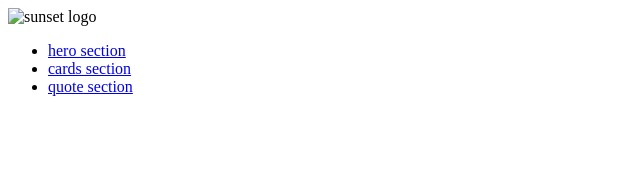
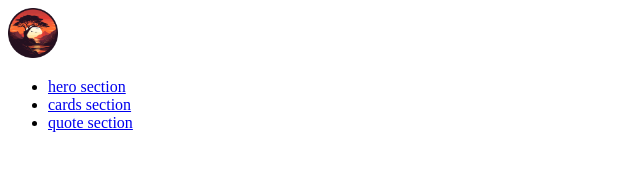
Before and after one commit to AleLoiac/landing-page, a plain HTML site: page index.html in a window 1280 px wide. Shown: the whole page, without its empty margins (0-640 px from the left). Drawn offline with Linux system fonts and the light colour scheme.

Commit message:
Rename logo

```diff
--- a/index.html
+++ b/index.html
@@ -8,7 +8,7 @@
 </head>
 <body>
     <div class="header">
-        <img src="./img/ai-generated-8249559_1280.png" alt="sunset logo" style="width:50px; height:50px;">
+        <img src="./img/logo.png" alt="sunset logo" style="width:50px; height:50px;">
         <ul>
             <li><a href="#cards">hero section</a></li>
             <li><a href="#quote">cards section</a></li>
```
